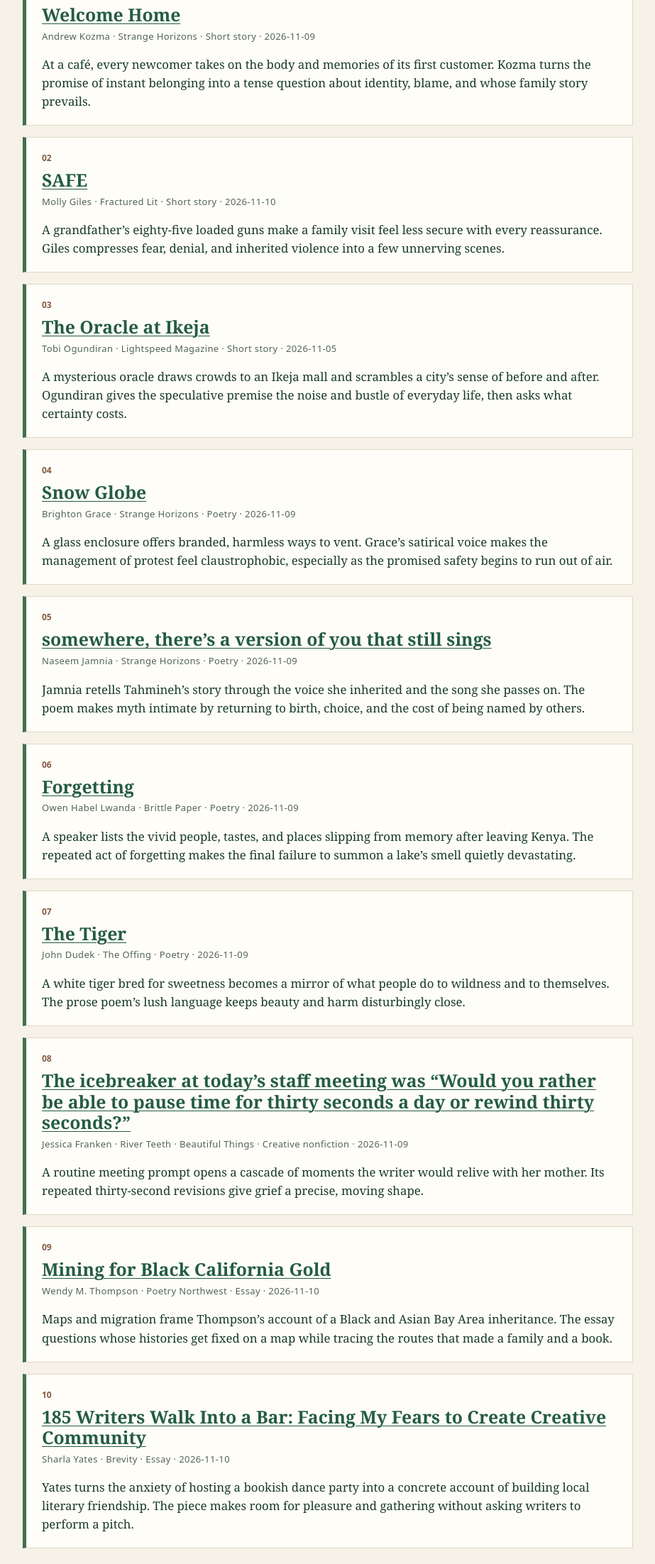
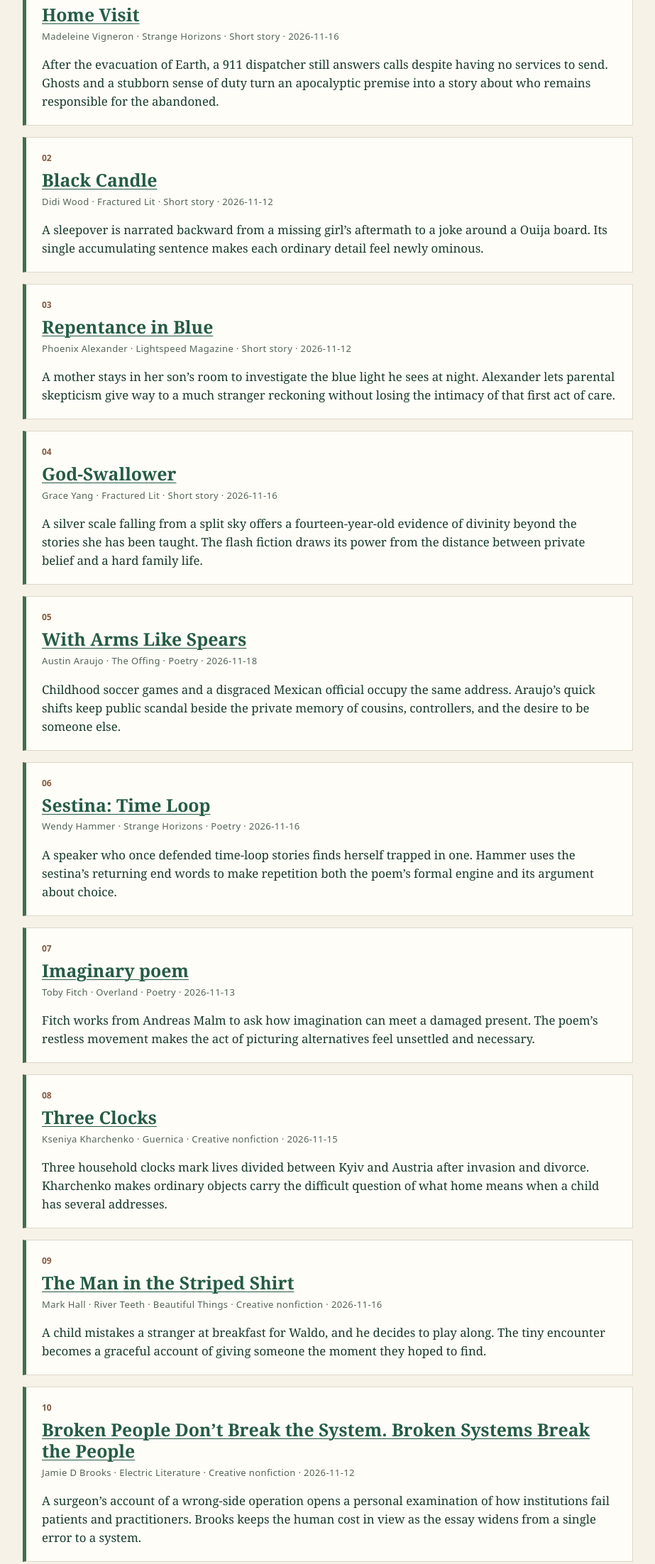
Before and after one commit to philspatial3d/qwiklit-feed, a website: page site/editors-choice/index.html in a window 1280 px wide. Shown: the part 473-2677 px from the top of the page at 71% size, without its empty margins (178-1101 px from the left). Drawn offline with Linux system fonts and the light colour scheme.

Commit message:
Publish November 18 proposed Editors Choice edition

```diff
--- a/site/v1/editors-choice.json
+++ b/site/v1/editors-choice.json
@@ -1,152 +1,152 @@
 {
   "schemaVersion": 1,
-  "editionId": "2026-11-11",
+  "editionId": "2026-11-18",
   "title": "QwikLit Editor’s Choice — Reader Review Edition",
   "cadence": "weekly",
   "status": "proposed_for_reader_review",
-  "windowStart": "2026-09-11",
-  "windowEnd": "2026-11-11",
+  "windowStart": "2026-09-18",
+  "windowEnd": "2026-11-18",
   "sourceFeedUrl": "https://philspatial3d.github.io/qwiklit-feed/v1/today.json",
-  "sourceFeedRefreshedAt": "2026-11-11T06:36:39.062Z",
-  "selectionMethod": "Screened all 554 live-feed entries, including 358 dated in the two-month window; excluded misclassified and non-literary items; read selected original publisher pages and checked form, byline, date, and canonical link. The source feed was partial: 64 of 77 publishers refreshed successfully, so retained entries from failed sources may be stale. Fractured Lit does not display a day on the SAFE page, and Lightspeed shows only its November 2026 issue; day-level dates for those works follow feed timestamps.",
+  "sourceFeedRefreshedAt": "2026-11-18T07:38:18.915Z",
+  "selectionMethod": "Screened all 554 live-feed entries, including 373 dated in the two-month window; excluded misclassified and non-literary items; read selected original publisher pages and checked form, byline, date, and canonical link. The source feed was partial: 70 of 77 publishers refreshed successfully, so retained entries from failed sources may be stale. Fractured Lit does not display a day on its story pages and Lightspeed shows only its November issue; their day-level dates follow feed timestamps.",
   "items": [
     {
       "rank": 1,
-      "sourceFeedItemId": "3e33ace1ce14d123f84ba116cc9ece1b6e5c6c4a",
-      "title": "Welcome Home",
-      "authorDisplay": "Andrew Kozma",
+      "sourceFeedItemId": "5625fe34d029fa8e876d558cbc5417067f4f9658",
+      "title": "Home Visit",
+      "authorDisplay": "Madeleine Vigneron",
       "canonicalSourceName": "Strange Horizons",
-      "canonicalUrl": "https://strangehorizons.com/wordpress/fiction/welcome-home/",
-      "publisherDate": "2026-11-09",
-      "feedPublicationDate": "2026-11-09T05:00:44.000Z",
+      "canonicalUrl": "https://strangehorizons.com/wordpress/fiction/home-visit/",
+      "publisherDate": "2026-11-16",
+      "feedPublicationDate": "2026-11-16T11:30:26.000Z",
       "form": "short_story",
-      "editorialNote": "At a café, every newcomer takes on the body and memories of its first customer. Kozma turns the promise of instant belonging into a tense question about identity, blame, and whose family story prevails.",
+      "editorialNote": "After the evacuation of Earth, a 911 dispatcher still answers calls despite having no services to send. Ghosts and a stubborn sense of duty turn an apocalyptic premise into a story about who remains responsible for the abandoned.",
       "reviewStatus": "awaiting_reader_review",
       "rightsMode": "metadata_only"
     },
     {
       "rank": 2,
-      "sourceFeedItemId": "e57db8c4cce5281277e5c1b7b44d63960826d657",
-      "title": "SAFE",
-      "authorDisplay": "Molly Giles",
+      "sourceFeedItemId": "dc7ffe847813eff07dfa2f28206cd1181e092800",
+      "title": "Black Candle",
+      "authorDisplay": "Didi Wood",
       "canonicalSourceName": "Fractured Lit",
-      "canonicalUrl": "https://fracturedlit.com/safe/",
-      "publisherDate": "2026-11-10",
-      "feedPublicationDate": "2026-11-10T17:42:21.000Z",
+      "canonicalUrl": "https://fracturedlit.com/black-candle/",
+      "publisherDate": "2026-11-12",
+      "feedPublicationDate": "2026-11-12T21:03:34.000Z",
       "form": "short_story",
-      "editorialNote": "A grandfather’s eighty-five loaded guns make a family visit feel less secure with every reassurance. Giles compresses fear, denial, and inherited violence into a few unnerving scenes.",
+      "editorialNote": "A sleepover is narrated backward from a missing girl’s aftermath to a joke around a Ouija board. Its single accumulating sentence makes each ordinary detail feel newly ominous.",
       "reviewStatus": "awaiting_reader_review",
       "rightsMode": "metadata_only"
     },
     {
       "rank": 3,
-      "sourceFeedItemId": "f61779e2b545376042d3ab8903b8d6ebaf10c958",
-      "title": "The Oracle at Ikeja",
-      "authorDisplay": "Tobi Ogundiran",
+      "sourceFeedItemId": "ed4e4335a50c48131473d4334361db62c6f684c9",
+      "title": "Repentance in Blue",
+      "authorDisplay": "Phoenix Alexander",
       "canonicalSourceName": "Lightspeed Magazine",
-      "canonicalUrl": "https://www.lightspeedmagazine.com/fiction/the-oracle-at-ikeja/",
-      "publisherDate": "2026-11-05",
-      "feedPublicationDate": "2026-11-05T11:02:06.000Z",
+      "canonicalUrl": "https://www.lightspeedmagazine.com/fiction/repentance-in-blue/",
+      "publisherDate": "2026-11-12",
+      "feedPublicationDate": "2026-11-12T11:01:10.000Z",
       "form": "short_story",
-      "editorialNote": "A mysterious oracle draws crowds to an Ikeja mall and scrambles a city’s sense of before and after. Ogundiran gives the speculative premise the noise and bustle of everyday life, then asks what certainty costs.",
+      "editorialNote": "A mother stays in her son’s room to investigate the blue light he sees at night. Alexander lets parental skepticism give way to a much stranger reckoning without losing the intimacy of that first act of care.",
       "reviewStatus": "awaiting_reader_review",
       "rightsMode": "metadata_only"
     },
     {
       "rank": 4,
-      "sourceFeedItemId": "d335a94973d2f98b774b3d5edd1e3b922967504d",
-      "title": "Snow Globe",
-      "authorDisplay": "Brighton Grace",
-      "canonicalSourceName": "Strange Horizons",
-      "canonicalUrl": "https://strangehorizons.com/wordpress/poetry/snow-globe/",
-      "publisherDate": "2026-11-09",
-      "feedPublicationDate": "2026-11-09T05:00:44.000Z",
-      "form": "poetry",
-      "editorialNote": "A glass enclosure offers branded, harmless ways to vent. Grace’s satirical voice makes the management of protest feel claustrophobic, especially as the promised safety begins to run out of air.",
+      "sourceFeedItemId": "0f89faee32391162fbf12b5e82d17f8d19c5415b",
+      "title": "God-Swallower",
+      "authorDisplay": "Grace Yang",
+      "canonicalSourceName": "Fractured Lit",
+      "canonicalUrl": "https://fracturedlit.com/god-swallower/",
+      "publisherDate": "2026-11-16",
+      "feedPublicationDate": "2026-11-16T15:55:59.000Z",
+      "form": "short_story",
+      "editorialNote": "A silver scale falling from a split sky offers a fourteen-year-old evidence of divinity beyond the stories she has been taught. The flash fiction draws its power from the distance between private belief and a hard family life.",
       "reviewStatus": "awaiting_reader_review",
       "rightsMode": "metadata_only"
     },
     {
       "rank": 5,
-      "sourceFeedItemId": "a992551ed607c7e40904ad7c6aa0b7d41b6a40b0",
-      "title": "somewhere, there’s a version of you that still sings",
-      "authorDisplay": "Naseem Jamnia",
-      "canonicalSourceName": "Strange Horizons",
-      "canonicalUrl": "https://strangehorizons.com/wordpress/poetry/somewhere-theres-a-version-of-you-that-still-sings/",
-      "publisherDate": "2026-11-09",
-      "feedPublicationDate": "2026-11-09T05:00:44.000Z",
+      "sourceFeedItemId": "3200a114b98279d361860f841a789c2944ed8cc0",
+      "title": "With Arms Like Spears",
+      "authorDisplay": "Austin Araujo",
+      "canonicalSourceName": "The Offing",
+      "canonicalUrl": "https://theoffingmag.com/poetry/with-arms-like-spears/",
+      "publisherDate": "2026-11-18",
+      "feedPublicationDate": "2026-11-18T06:00:24.000Z",
       "form": "poetry",
-      "editorialNote": "Jamnia retells Tahmineh’s story through the voice she inherited and the song she passes on. The poem makes myth intimate by returning to birth, choice, and the cost of being named by others.",
+      "editorialNote": "Childhood soccer games and a disgraced Mexican official occupy the same address. Araujo’s quick shifts keep public scandal beside the private memory of cousins, controllers, and the desire to be someone else.",
       "reviewStatus": "awaiting_reader_review",
       "rightsMode": "metadata_only"
     },
     {
       "rank": 6,
-      "sourceFeedItemId": "7ef6891d7766b5295183d2660a12bb7d31759964",
-      "title": "Forgetting",
-      "authorDisplay": "Owen Habel Lwanda",
-      "canonicalSourceName": "Brittle Paper",
-      "canonicalUrl": "https://brittlepaper.com/2026/11/forgetting-owen-habel-lwanda-poetry/",
-      "publisherDate": "2026-11-09",
-      "feedPublicationDate": "2026-11-09T06:10:15.000Z",
+      "sourceFeedItemId": "3121e0cebf57eb3c62f3990736d33a9f76ffa454",
+      "title": "Sestina: Time Loop",
+      "authorDisplay": "Wendy Hammer",
+      "canonicalSourceName": "Strange Horizons",
+      "canonicalUrl": "https://strangehorizons.com/wordpress/poetry/sestina-time-loop/",
+      "publisherDate": "2026-11-16",
+      "feedPublicationDate": "2026-11-16T10:30:26.000Z",
       "form": "poetry",
-      "editorialNote": "A speaker lists the vivid people, tastes, and places slipping from memory after leaving Kenya. The repeated act of forgetting makes the final failure to summon a lake’s smell quietly devastating.",
+      "editorialNote": "A speaker who once defended time-loop stories finds herself trapped in one. Hammer uses the sestina’s returning end words to make repetition both the poem’s formal engine and its argument about choice.",
       "reviewStatus": "awaiting_reader_review",
       "rightsMode": "metadata_only"
     },
     {
       "rank": 7,
-      "sourceFeedItemId": "c4f8fed1d9e5e02ff7efdcae63371a629d802e63",
-      "title": "The Tiger",
-      "authorDisplay": "John Dudek",
-      "canonicalSourceName": "The Offing",
-      "canonicalUrl": "https://theoffingmag.com/backoftheenvelope/the-tiger/",
-      "publisherDate": "2026-11-09",
-      "feedPublicationDate": "2026-11-09T06:00:33.000Z",
+      "sourceFeedItemId": "ea2b4aca28e4d4c3a51d747d5f510d9696416464",
+      "title": "Imaginary poem",
+      "authorDisplay": "Toby Fitch",
+      "canonicalSourceName": "Overland",
+      "canonicalUrl": "https://overland.org.au/2026/11/imaginary-poem/",
+      "publisherDate": "2026-11-13",
+      "feedPublicationDate": "2026-11-13T01:49:06.000Z",
       "form": "poetry",
-      "editorialNote": "A white tiger bred for sweetness becomes a mirror of what people do to wildness and to themselves. The prose poem’s lush language keeps beauty and harm disturbingly close.",
+      "editorialNote": "Fitch works from Andreas Malm to ask how imagination can meet a damaged present. The poem’s restless movement makes the act of picturing alternatives feel unsettled and necessary.",
       "reviewStatus": "awaiting_reader_review",
       "rightsMode": "metadata_only"
     },
     {
       "rank": 8,
-      "sourceFeedItemId": "d1855beed58eea1747cd4ee113158ac4119e20b8",
-      "title": "The icebreaker at today’s staff meeting was “Would you rather be able to pause time for thirty seconds a day or rewind thirty seconds?”",
-      "authorDisplay": "Jessica Franken",
-      "canonicalSourceName": "River Teeth · Beautiful Things",
-      "canonicalUrl": "https://riverteethjournal.com/beautiful-things/the-icebreaker-at-todays-staff-meeting-was-would-you-rather-be-able-to-pause-time-for-thirty-seconds-a-day-or-rewind-thirty-seconds/",
-      "publisherDate": "2026-11-09",
-      "feedPublicationDate": "2026-11-09T12:00:24.000Z",
+      "sourceFeedItemId": "70d14a5157fe43bc51b7b0e4ccd1233ced85da3d",
+      "title": "Three Clocks",
+      "authorDisplay": "Kseniya Kharchenko",
+      "canonicalSourceName": "Guernica",
+      "canonicalUrl": "https://www.guernicamag.com/three-clocks/",
+      "publisherDate": "2026-11-15",
+      "feedPublicationDate": "2026-11-15T09:42:56.000Z",
       "form": "creative_nonfiction",
-      "editorialNote": "A routine meeting prompt opens a cascade of moments the writer would relive with her mother. Its repeated thirty-second revisions give grief a precise, moving shape.",
+      "editorialNote": "Three household clocks mark lives divided between Kyiv and Austria after invasion and divorce. Kharchenko makes ordinary objects carry the difficult question of what home means when a child has several addresses.",
       "reviewStatus": "awaiting_reader_review",
       "rightsMode": "metadata_only"
     },
     {
       "rank": 9,
-      "sourceFeedItemId": "48fddebba571d8ca2e342d0f229ec5d1b2f69912",
-      "title": "Mining for Black California Gold",
-      "authorDisplay": "Wendy M. Thompson",
-      "canonicalSourceName": "Poetry Northwest",
-      "canonicalUrl": "https://www.poetrynw.org/mining-for-black-california-gold/",
-      "publisherDate": "2026-11-10",
-      "feedPublicationDate": "2026-11-10T20:00:00.000Z",
-      "form": "essay",
-      "editorialNote": "Maps and migration frame Thompson’s account of a Black and Asian Bay Area inheritance. The essay questions whose histories get fixed on a map while tracing the routes that made a family and a book.",
+      "sourceFeedItemId": "a6e56e2f94228d1228b97b188ccfb8c3ba1ad05d",
+      "title": "The Man in the Striped Shirt",
+      "authorDisplay": "Mark Hall",
+      "canonicalSourceName": "River Teeth · Beautiful Things",
+      "canonicalUrl": "https://riverteethjournal.com/beautiful-things/the-man-in-the-striped-shirt/",
+      "publisherDate": "2026-11-16",
+      "feedPublicationDate": "2026-11-16T12:00:54.000Z",
+      "form": "creative_nonfiction",
+      "editorialNote": "A child mistakes a stranger at breakfast for Waldo, and he decides to play along. The tiny encounter becomes a graceful account of giving someone the moment they hoped to find.",
       "reviewStatus": "awaiting_reader_review",
       "rightsMode": "metadata_only"
     },
     {
       "rank": 10,
-      "sourceFeedItemId": "7a7fbce0d1fdacfa903b7c774b70e6dcd7cdd363",
-      "title": "185 Writers Walk Into a Bar: Facing My Fears to Create Creative Community",
-      "authorDisplay": "Sharla Yates",
-      "canonicalSourceName": "Brevity",
-      "canonicalUrl": "https://brevity.wordpress.com/2026/11/10/booked-pittsburgh/",
-      "publisherDate": "2026-11-10",
-      "feedPublicationDate": "2026-11-10T12:00:00.000Z",
-      "form": "essay",
-      "editorialNote": "Yates turns the anxiety of hosting a bookish dance party into a concrete account of building local literary friendship. The piece makes room for pleasure and gathering without asking writers to perform a pitch.",
+      "sourceFeedItemId": "9b86dca890e70e0115629ab7f9f5a26a1cca5fae",
+      "title": "Broken People Don’t Break the System. Broken Systems Break the People",
+      "authorDisplay": "Jamie D Brooks",
+      "canonicalSourceName": "Electric Literature",
+      "canonicalUrl": "https://electricliterature.com/broken-people-dont-break-the-system-broken-systems-break-the-people/",
+      "publisherDate": "2026-11-12",
+      "feedPublicationDate": "2026-11-12T12:10:00.000Z",
+      "form": "creative_nonfiction",
+      "editorialNote": "A surgeon’s account of a wrong-side operation opens a personal examination of how institutions fail patients and practitioners. Brooks keeps the human cost in view as the essay widens from a single error to a system.",
       "reviewStatus": "awaiting_reader_review",
       "rightsMode": "metadata_only"
     }
```
Also changed, not shown: site/editors-choice/index.html (+1 -1 lines).
